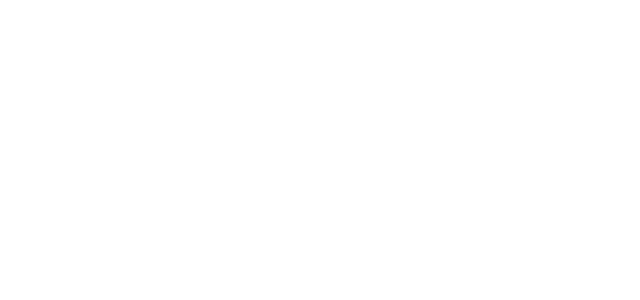
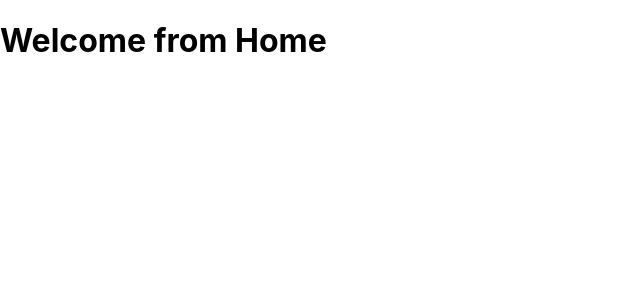
Before and after one commit to kkaraivanov/BunayHR, a React (Create React App) app in the folder client/: page / in a window 1280 px wide. Shown: the top 300 px of the page, without its empty margins (0-640 px from the left). Built offline with nearby package versions, Linux system fonts and the light colour scheme.

Commit message:
adding rout component

```diff
--- a/client/src/App.js
+++ b/client/src/App.js
@@ -1,10 +1,9 @@
-
+import React from "react";
+import AppRoutes from "./components/AppRoutes";
 
 function App() {
   return (
-    <div className="App">
-
-    </div>
+    <AppRoutes />
   );
 }
 
--- /dev/null
+++ b/client/src/components/AppRoutes/index.js
@@ -0,0 +1,18 @@
+import { Routes, Route, Navigate } from 'react-router-dom';
+import routes from './routes';
+
+const getRoutes = (allRoutes) =>
+    allRoutes.map((route) => {
+        const { items } = route;
+        const { path } = items;
+
+        return <Route path={path} element={route.component} key={route.key} />;
+    });
+
+export default () => {
+    return (
+        <Routes>
+            {getRoutes(routes)}
+        </Routes>
+    )
+};
--- /dev/null
+++ b/client/src/components/AppRoutes/routes.js
@@ -0,0 +1,43 @@
+import React from 'react';
+
+// material icons
+import HomeIcon from '@mui/icons-material/Home';
+
+const Home = () => {
+    return(
+        <h1>Welcome from Home</h1>
+    )
+}
+
+const Dashboard = () => {
+    return(
+        <h1>Welcome from Dashboard</h1>
+    )
+}
+
+export default [
+    {
+        type: "page",
+        items: {
+            title: "Начало",
+            path: "/",
+            icon: <HomeIcon size="12px" />,
+        },
+        key: "home",
+        component: <Home />, // example for page component Home
+        protected: false,
+        role: ''
+    },
+    {
+        type: "page",
+        items: {
+            title: "Dashboard",
+            path: "/dashboard",
+            icon: <HomeIcon size="12px" />,
+        },
+        key: "dashboard",
+        component: <Dashboard />, // example for page component Dashboard
+        protected: false,
+        role: ''
+    }
+]
```
